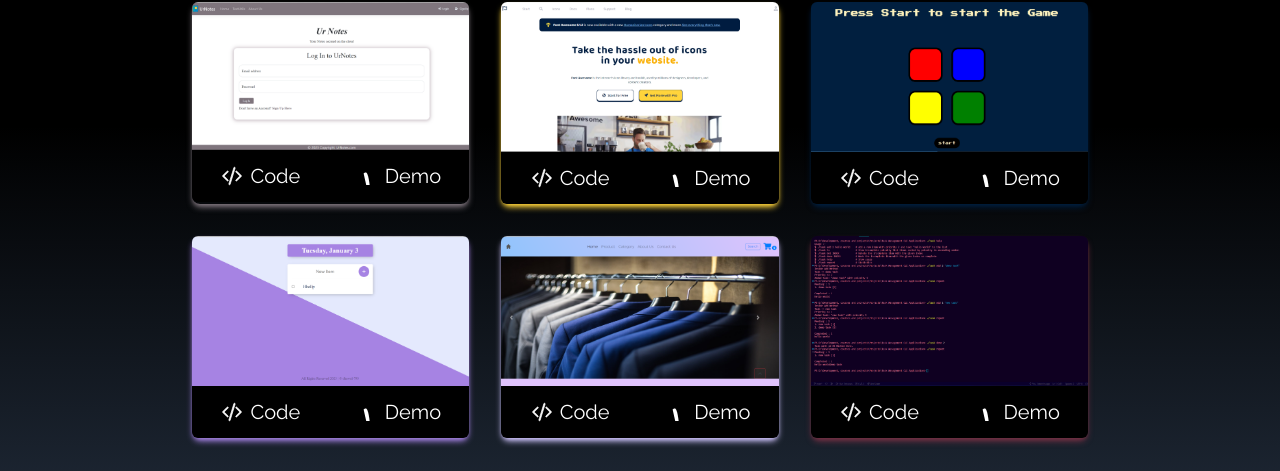
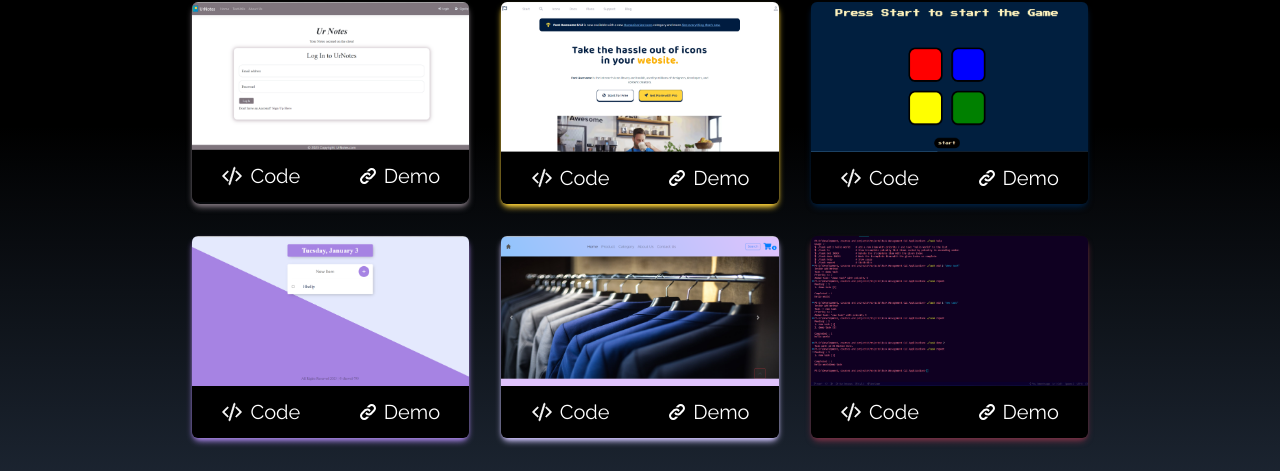
Before and after one commit to dhawal-793/DevFolio, a React (Vite) app: page / in a window 1280 px wide. Shown: the part 2044-2515 px from the top of the page. Built offline with nearby package versions, Linux system fonts and the light colour scheme.

Commit message:
bug fixes in link icon

```diff
--- a/src/components/Icons.jsx
+++ b/src/components/Icons.jsx
@@ -138,9 +138,8 @@ function Code() {
 }
 function Link() {
     return (
-        <svg xmlns="http://www.w3.org/2000/svg" viewBox="0 0 24 24" width="18" height="18" >
-            <path fill="#ffffff"
-                d="M6.188 8.719c.439-.439.926-.801 1.444-1.087 2.887-1.591 6.589-.745 8.4 45 2.069l-2.246 2.245c-.644-1.469-2.243-2.305-3.834-1.949-.599.134-1.168.433-1.633.898l-4.304 4.306c-1.307 1.307-1.307 3.433 0 4.74 1.307 1.307 3.433 1.307 4.74 0l1.327-1.327c1.207.479 2.501.67 3.779.575l-2.929 2.929c-2.511 2.511-6.582 2.511-9.093 0s-2.511-6.582 0-9.093l4.304-4.306zm6.836-6.836l-2.929 2.929c1.277-.096 2.572.096 3.779.574l1.326-1.326c1.307-1.307 3.433-1.307 4.74 0 1.307 1.307 1.307 3.433 0 4.74l-4.305 4.305c-1.311 1.311-3.44 1.3-4.74 0-.303-.303-.564-.68-.727-1.051l-2.246 2.245c.236.358.481.667.796.982.812.812 1.846 1.417 3.036 1.704 1.542.371 3.194.166 4.613-.617.518-.286 1.005-.648 1.444-1.087l4.304-4.305c2.512-2.511 2.512-6.582.001-9.093-2.511-2.51-6.581-2.51-9.092 0z" />
+        <svg xmlns="http://www.w3.org/2000/svg" viewBox="0 0 24 24" width="16" height="16">
+            <path fill="#ffffff" d="M6.188 8.719c.439-.439.926-.801 1.444-1.087 2.887-1.591 6.589-.745 8.445 2.069l-2.246 2.245c-.644-1.469-2.243-2.305-3.834-1.949-.599.134-1.168.433-1.633.898l-4.304 4.306c-1.307 1.307-1.307 3.433 0 4.74 1.307 1.307 3.433 1.307 4.74 0l1.327-1.327c1.207.479 2.501.67 3.779.575l-2.929 2.929c-2.511 2.511-6.582 2.511-9.093 0s-2.511-6.582 0-9.093l4.304-4.306zm6.836-6.836l-2.929 2.929c1.277-.096 2.572.096 3.779.574l1.326-1.326c1.307-1.307 3.433-1.307 4.74 0 1.307 1.307 1.307 3.433 0 4.74l-4.305 4.305c-1.311 1.311-3.44 1.3-4.74 0-.303-.303-.564-.68-.727-1.051l-2.246 2.245c.236.358.481.667.796.982.812.812 1.846 1.417 3.036 1.704 1.542.371 3.194.166 4.613-.617.518-.286 1.005-.648 1.444-1.087l4.304-4.305c2.512-2.511 2.512-6.582.001-9.093-2.511-2.51-6.581-2.51-9.092 0z" />
         </svg>
     )
 }
```
